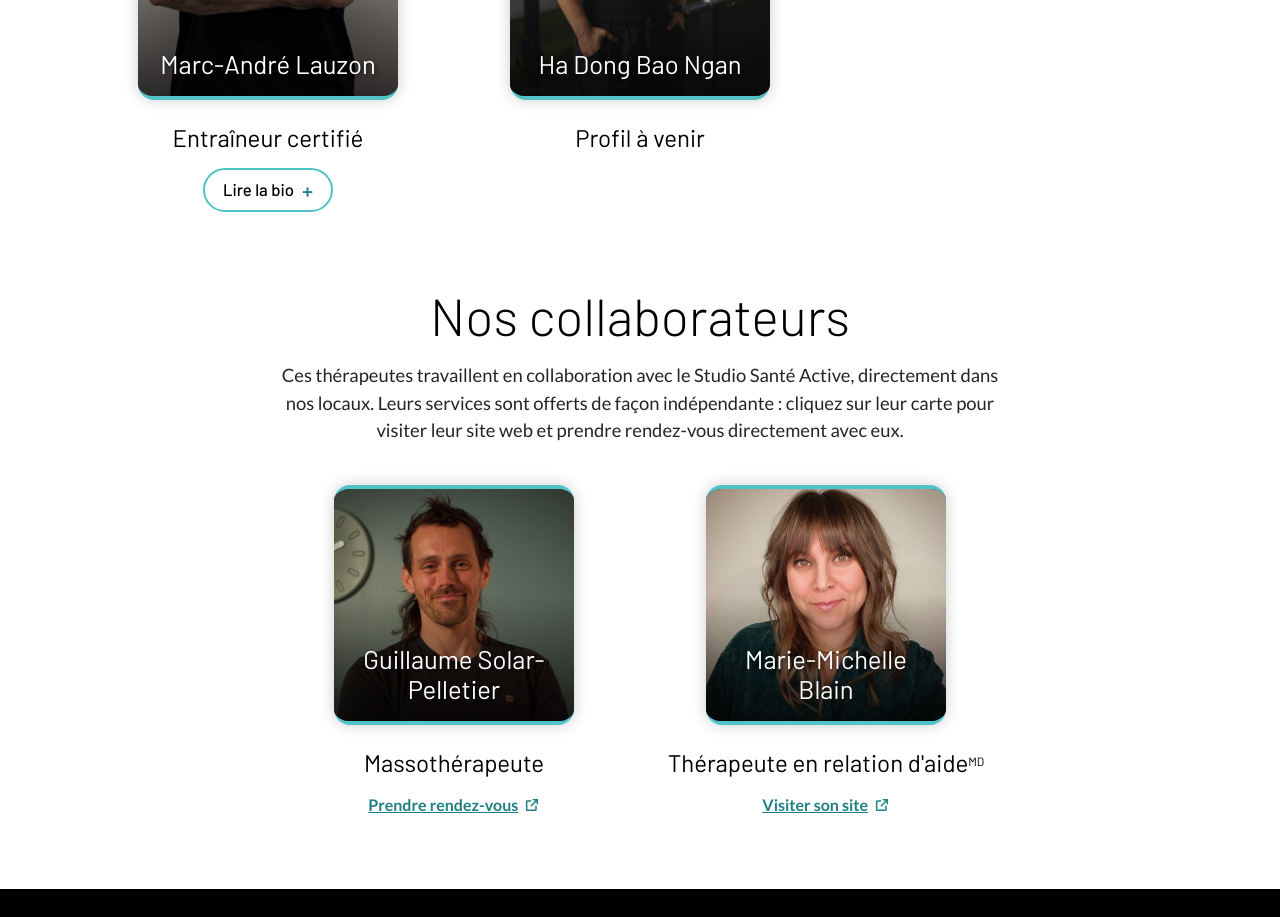
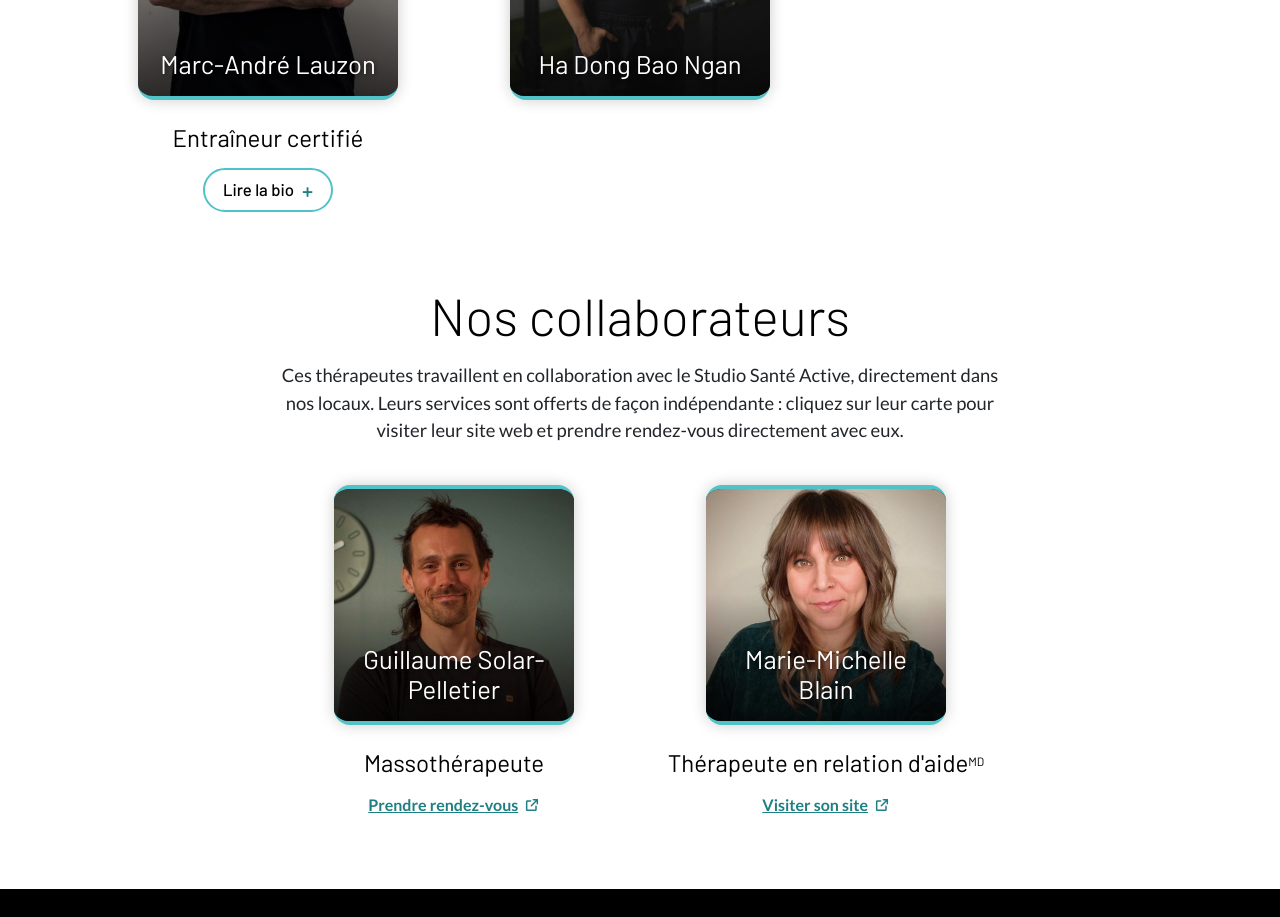
Before and after one commit to studiosanteactive/studiosanteactive, a plain HTML site: page equipe.html in a window 1280 px wide. Shown: the part 2920-3837 px from the top of the page. Drawn offline with nearby package versions, Linux system fonts and the light colour scheme.

Commit message:
Drop the "Profil à venir" line from Ha's card
Co-Authored-By: Claude Opus 5.5 <noreply@anthropic.com>

```diff
--- a/equipe.html
+++ b/equipe.html
@@ -691,7 +691,6 @@
               <img src="/images/photo-ha.jpg" alt="Portrait de Ha Dong Bao Ngan" width="1067" height="1600" loading="lazy" decoding="async">
               <h3 class="trainer-name">Ha Dong Bao Ngan</h3>
             </div>
-            <p class="trainer-role">Profil à venir</p>
           </article>
         </div>
       </section>
```
